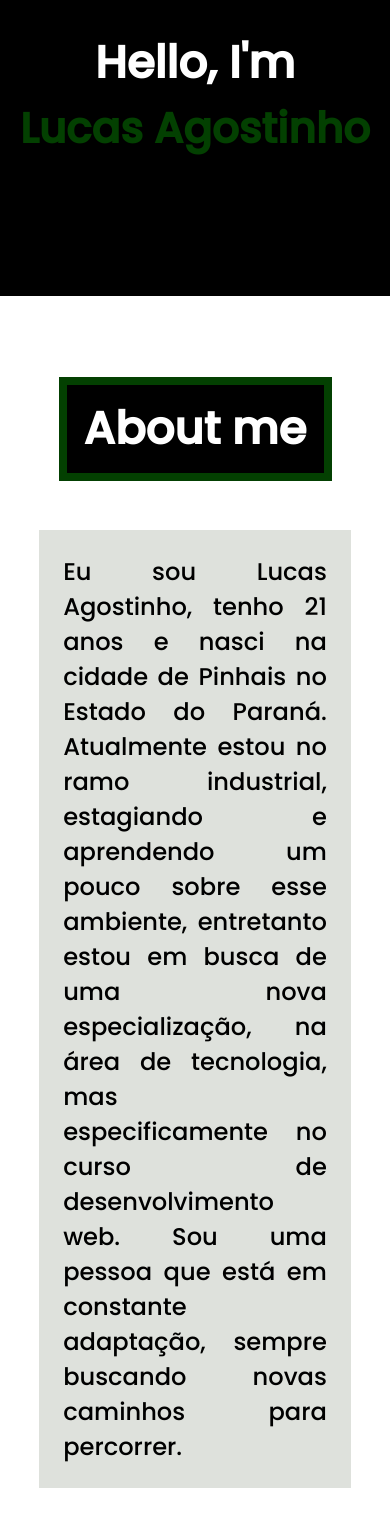
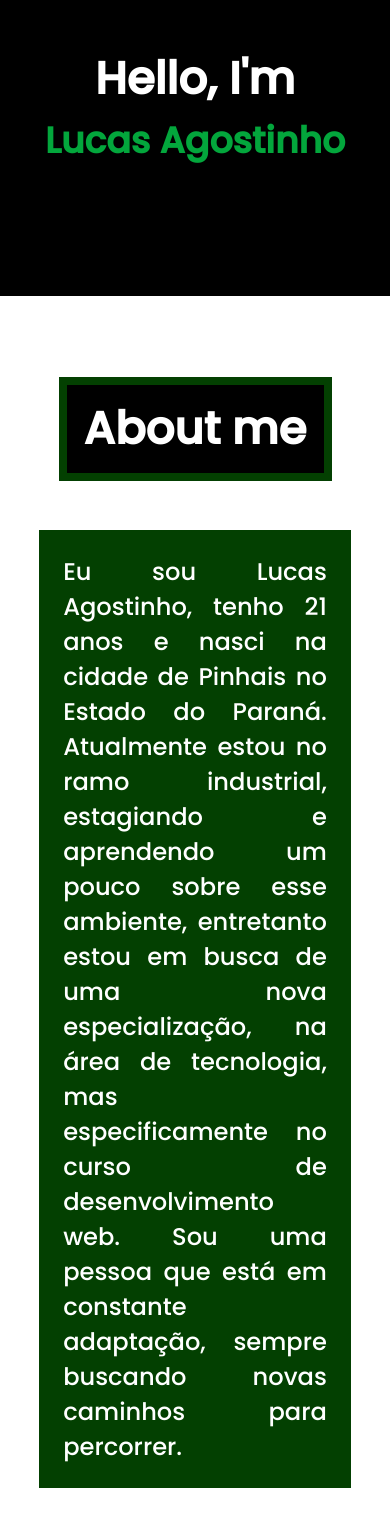
Before and after one commit to LucasBelgamann/Port-lucas, a React (Vite) app in the folder my-vue-app/: page / in a window 390 px wide. Shown: the part 379-1908 px from the top of the page. Built offline with nearby package versions, Linux system fonts and the light colour scheme.

Commit message:
alteração de foto

```diff
--- a/my-vue-app/src/about/About.css
+++ b/my-vue-app/src/about/About.css
@@ -16,11 +16,11 @@
 
   .about p {
     font-size: 4rem;
-    color: black;
+    color: white;
     margin: 0 auto;
     padding: 2rem;
     text-align: justify;
-    background-color: #dee1dc;
+    background-color: #034001;
     width: 90vw;
   }
 
--- a/my-vue-app/src/footer/Footer.css
+++ b/my-vue-app/src/footer/Footer.css
@@ -25,7 +25,7 @@ nav {
     color: #034001;
 }
 
-#contact div:hover {
-    background-color: #034001;
+#contact i:hover {
+    color: #03A63C;
     border-radius: 10%;
 }
--- a/my-vue-app/src/header/Header.css
+++ b/my-vue-app/src/header/Header.css
@@ -37,7 +37,7 @@ a {
 }
 
 .nav_item a:hover  {
-    background-color: #03A63C;
+    color: #03A63C;
     border-radius: 10%;
 }
 
--- a/my-vue-app/src/main/Main.css
+++ b/my-vue-app/src/main/Main.css
@@ -13,7 +13,7 @@
   }
 
   .name h1 {
-    color: #034001;
+    color: #03A63C;
   }
 
   .principal {
@@ -41,7 +41,7 @@
 
   @media screen and (min-width: 390px) and (max-width: 570px) {
       .name h1, h2 {
-        font-size: 3.5rem;
+        font-size: 3.0rem;
         margin: auto;
       }
       .principal {
--- a/my-vue-app/src/main/Main.jsx
+++ b/my-vue-app/src/main/Main.jsx
@@ -1,6 +1,6 @@
 import React from 'react';
 import lucasPerfil from './LucasPortfolio.png';
-import port from './portBG.jpeg'
+import port from './portBG.png'
 import './Main.css';
 
 class Main extends React.Component {
```
Also changed, not shown: my-vue-app/src/main/portBG.jpeg (deleted), my-vue-app/src/main/portBG.png (added).
